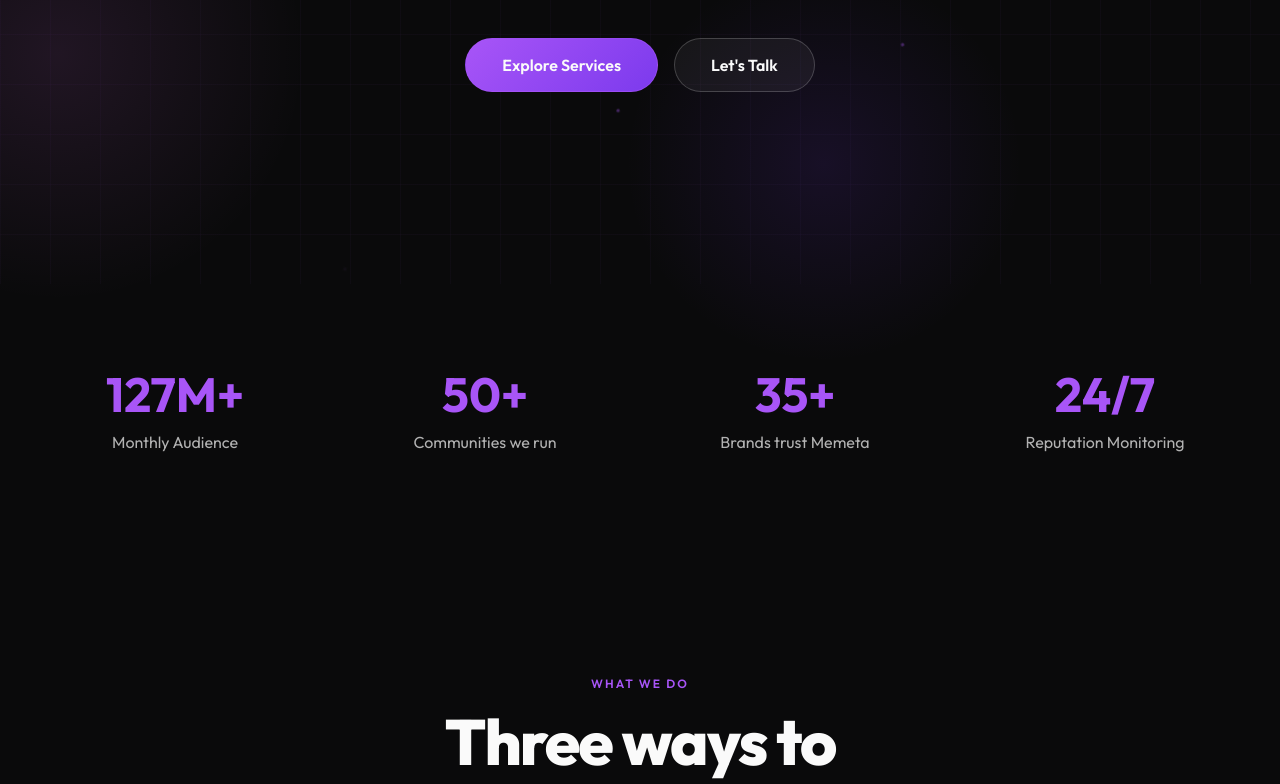
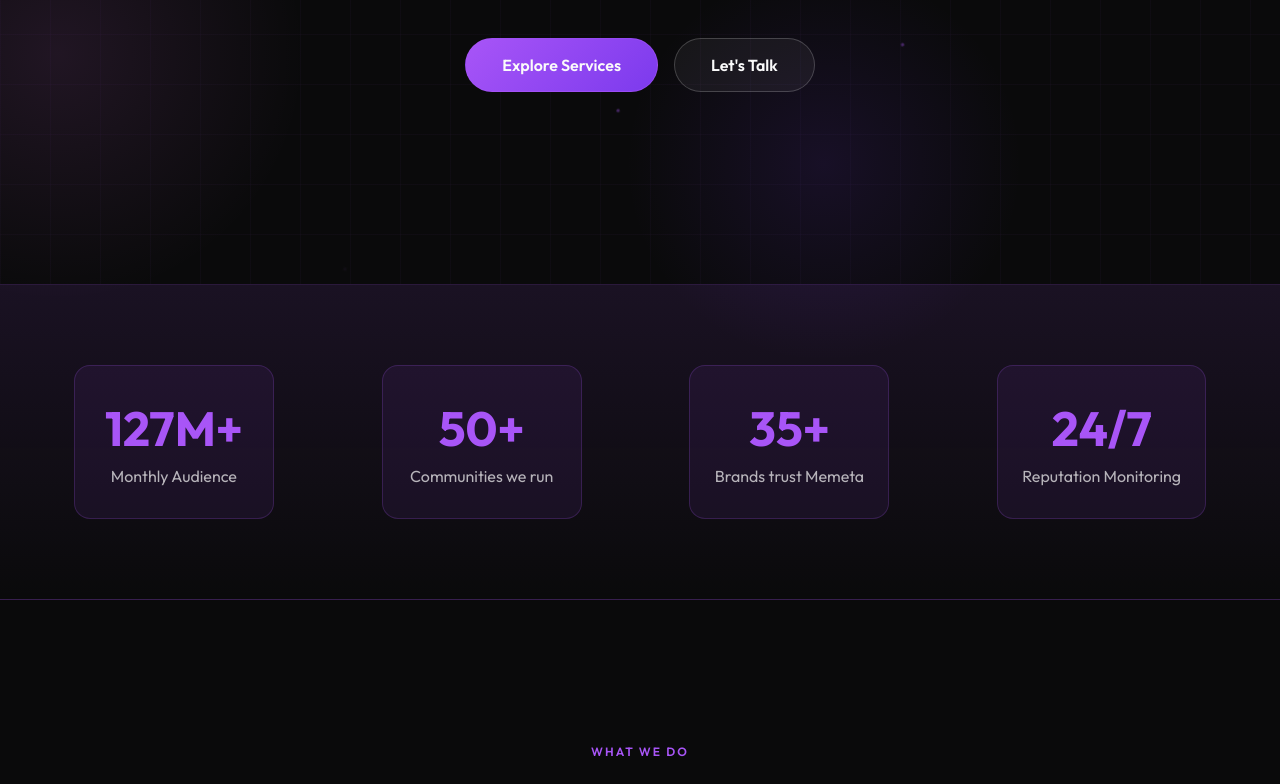
Before and after one commit to anshuman-memeta/memeta-landing, a React (Vite) app: page / in a window 1280 px wide. Shown: the part 516-1300 px from the top of the page. Built offline with nearby package versions, Linux system fonts and the light colour scheme.

Commit message:
Add animated counters and card styling to Stats Section

```diff
--- a/src/App.jsx
+++ b/src/App.jsx
@@ -274,7 +274,7 @@ export default function MemetaLanding() {
                     </section>
 
                         {/* Stats Section */}
-                                <section style={{ padding: isMobile ? '60px 20px' : '80px 20px', position: 'relative' }}>
+                                <section style={{ padding: isMobile ? '60px 20px' : '80px 40px', background: 'linear-gradient(180deg, rgba(168, 85, 247, 0.1) 0%, rgba(17, 17, 17, 0) 100%)', borderTop: '1px solid rgba(168, 85, 247, 0.2)', borderBottom: '1px solid rgba(168, 85, 247, 0.2)' }}>
                                                     <div style={{ maxWidth: '1200px', margin: '0 auto', display: 'flex', justifyContent: 'space-around', flexWrap: 'wrap', gap: '40px' }}>
                                                               {[
                         { number: 127, suffix: 'M+', label: 'Monthly Audience' },
@@ -282,9 +282,9 @@ export default function MemetaLanding() {
                         { number: 35, suffix: '+', label: 'Brands trust Memeta' },
                         { number: 24, suffix: '/7', label: 'Reputation Monitoring' }
                                     ].map((stat, index) => (
-                                                            <div key={index} style={{ textAlign: 'center', minWidth: '200px' }}>
+                                                            <div key={index} style={{ textAlign: 'center', minWidth: '200px', padding: isMobile ? '24px 16px' : '32px 24px', background: 'rgba(168, 85, 247, 0.08)', borderRadius: '16px', border: '1px solid rgba(168, 85, 247, 0.2)' }}>
                                                                                       <div style={{ fontSize: isMobile ? '36px' : '48px', fontWeight: 700, color: '#A855F7', marginBottom: '8px' }}>
-                                                                                                                  {stat.number}{stat.suffix}
+                                                                                                                  <AnimatedCounter target={stat.number} suffix={stat.suffix} duration={2000} />
                                                                                                 </div>
                                                                                       <p style={{ fontSize: '16px', color: 'rgba(250,250,250,0.7)', margin: 0 }}>{stat.label}</p>
                                                             </div>
```
